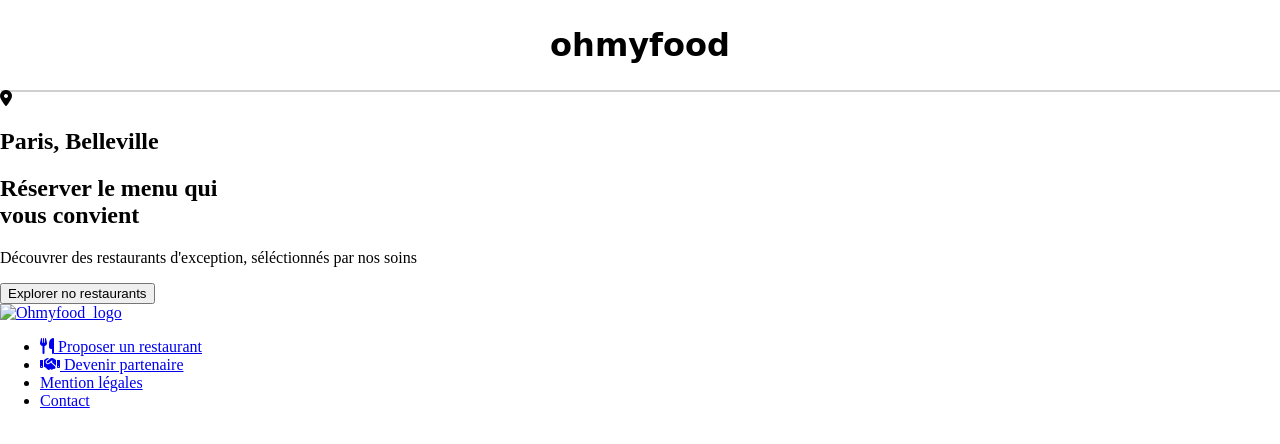
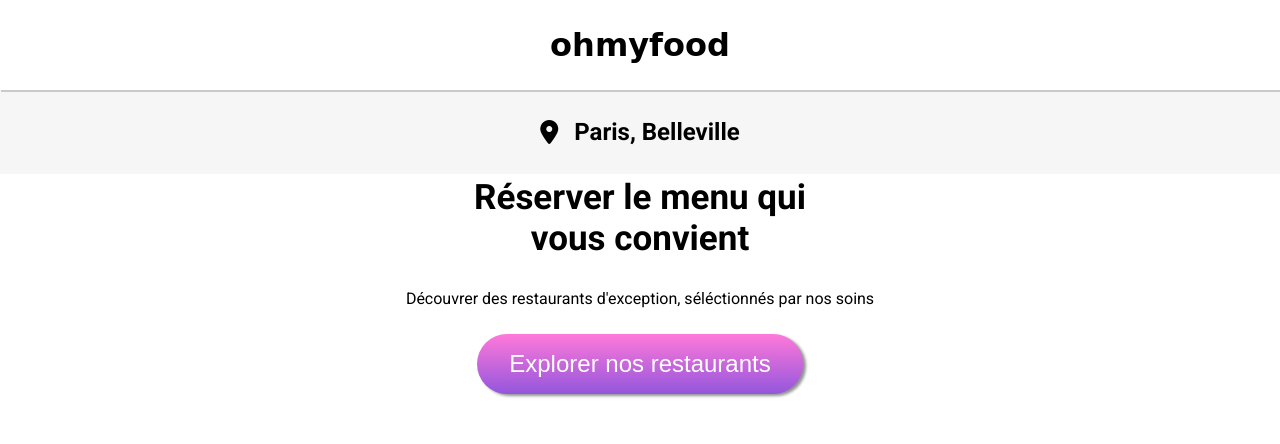
Before and after one commit to R-mi972/Ohmyfood, a website: page index.html in a window 1280 px wide. Drawn offline with Linux system fonts and the light colour scheme; a web font is replaced by a local one.

Commit message:
following...

```diff
--- a/index.html
+++ b/index.html
@@ -28,33 +28,10 @@
         <section class="explorer">
             <h2>Réserver le menu qui <br>vous convient</h2>
             <p>Découvrer des restaurants d'exception, séléctionnés par nos soins</p>
-            <button class="explorer_btn">Explorer no restaurants</button>
+            <button class="explorer_btn">Explorer nos restaurants</button>
 
         </section>
     </main>
     </header>
-    <footer>
-        <div class="footer_content">
-          <a class="footer_content_logo" href="/">
-            <img src="assets/img/ohmyfood.svg" alt="Ohmyfood_logo" />
-          </a>
-          <ul class="footer_content_menu">
-            <li>
-              <a href="#"
-                ><i class="fa fa-utensils"></i> Proposer un restaurant</a
-              >
-            </li>
-            <li>
-              <a href="#"><i class="fa fa-handshake"></i> Devenir partenaire</a>
-            </li>
-            <li>
-              <a href="#">Mention légales</a>
-            </li>
-            <li>
-              <a href="mailto:contact@ohmyfood.example">Contact</a>
-            </li>
-          </ul>
-        </div>
-      </footer>
 </body>
 </html>
--- a/style.css
+++ b/style.css
@@ -6,6 +6,7 @@
 
 body{
     margin: 0;
+    font-family: "Roboto", sans-serif;
 }
 
 header{
@@ -13,4 +14,54 @@ header{
     text-align: center;
     box-shadow: #3535353b 1px 2px;
     padding: .3rem;
+    margin: 0;
+    position: relative;
 }
+
+ .city {
+    display: flex;
+    background-color: #f6f6f6;
+    padding: .5rem;
+    align-items: center;
+    justify-content: center;
+    gap: 1rem;
+ }
+ .city i {
+    font-size: 1.5rem;
+ }
+
+ /* Explorer*/
+
+ .explorer {
+    text-align: center;
+ }
+
+ .explorer h2 {
+    margin-top: .2rem;
+    font-size: 35px;
+ }
+
+ .explorer p{
+    font-size: 16px;
+ }
+
+ .explorer button{
+    display: inline-block;
+    color: #ffffff;
+    font-weight: 400;
+    font-size: 1.5rem;
+    padding: 1rem 2rem;
+    border: none;
+    cursor: pointer;
+    box-shadow: #0000006e 3px 2px 3px ;
+    background-image: linear-gradient(#FF79DA, #9356DC);
+    border-radius: 50px;
+    transition: .5s;
+    margin-top: 10px;
+ }
+
+ .explorer button:hover {
+    transform: scale(1.03);
+    opacity: 0.8;
+
+ }
```
Also changed, not shown: package.json (added, +22 -0 lines), 2 other files.
